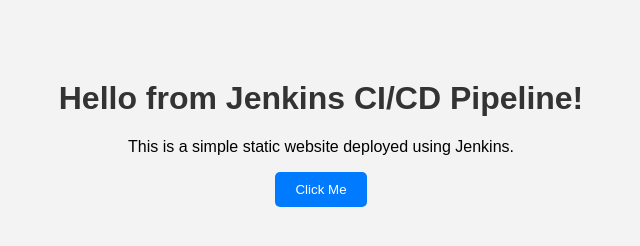
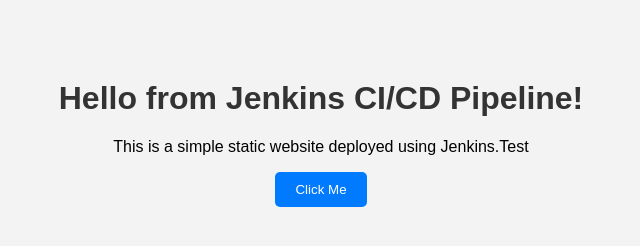
Before and after one commit to NaveenGP2005/devops-demo, a plain HTML site: page index.html in a window 1280 px wide. Shown: the whole page, without its empty margins (319-959 px from the left). Drawn offline with Linux system fonts and the light colour scheme.

Commit message:
Update paragraph text in index.html

```diff
--- a/index.html
+++ b/index.html
@@ -6,7 +6,7 @@
 </head>
 <body>
     <h1>Hello from Jenkins CI/CD Pipeline!</h1>
-    <p>This is a simple static website deployed using Jenkins.</p>
+    <p>This is a simple static website deployed using Jenkins.Test</p>
 
     <button onclick="showMessage()">Click Me</button>
     <p id="msg"></p>
```
